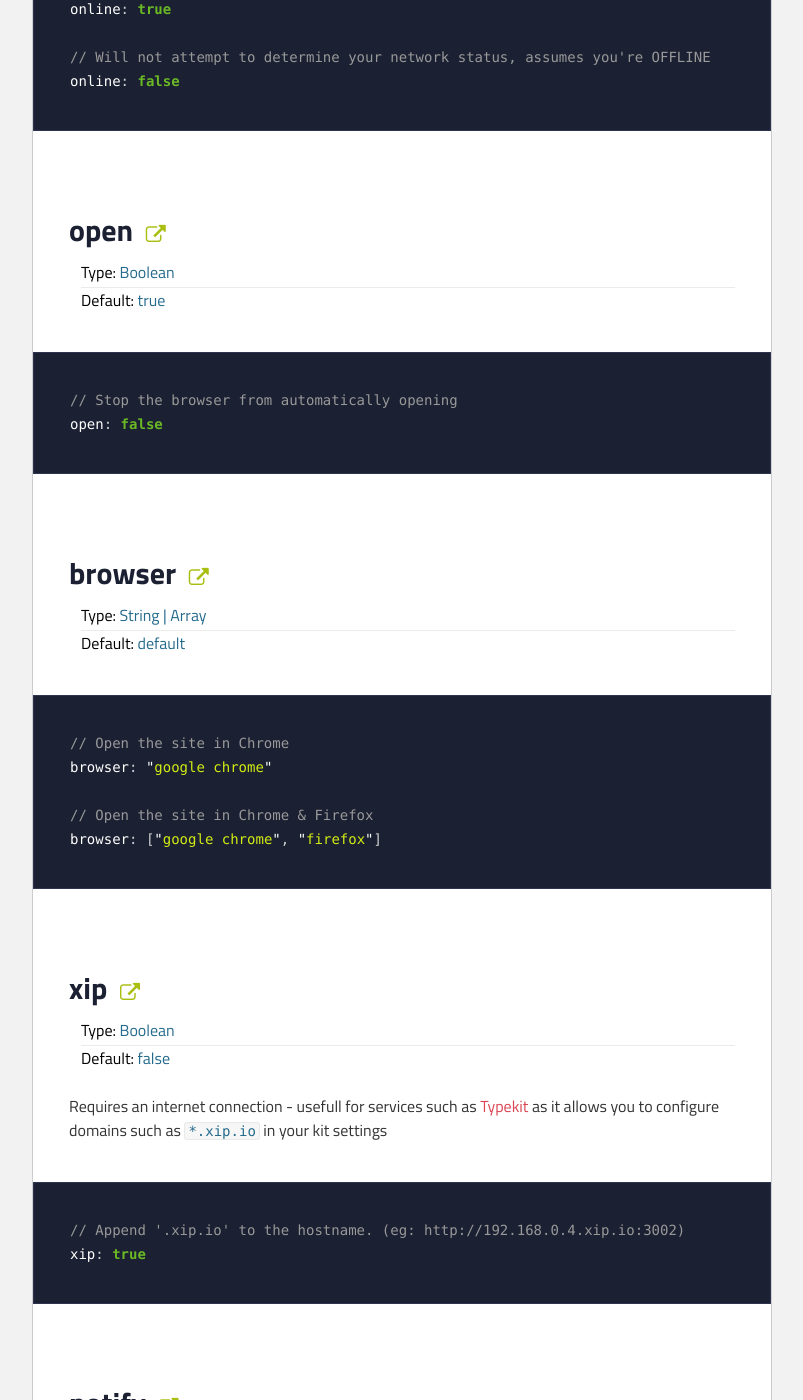
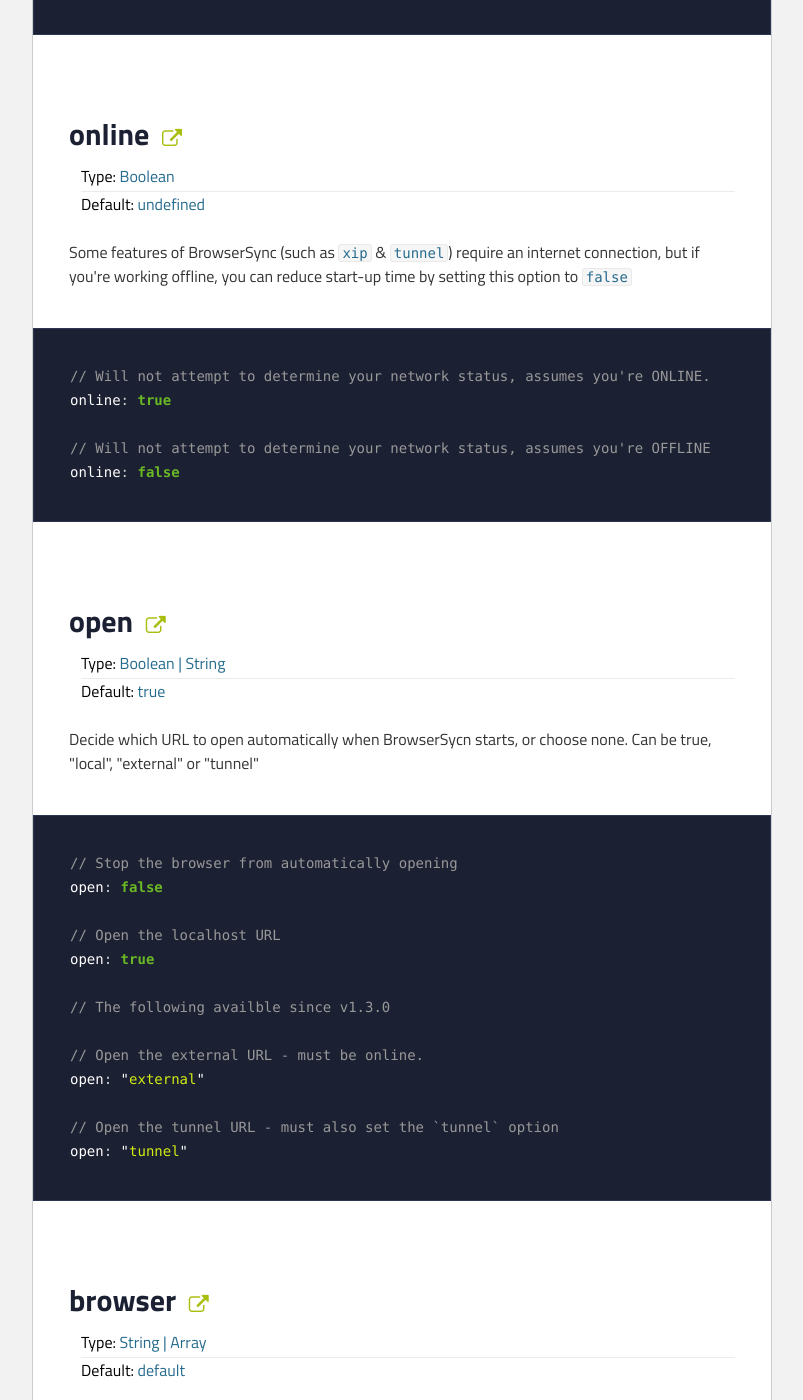
Before and after one commit to susoko/browser-sync-website, a Jekyll site: the page built from docs/options.md, in a window 1280 px wide and 1400 px high, scrolled down 5796 px. Shown: the whole window, without its empty margins (238-1041 px from the left). Built offline with Jekyll 4.4.1, drawn with Linux system fonts in a browser that asks for light colours; some of the changed text lies outside the part shown.

```diff
--- /dev/null
+++ b/_includes/snippets/options/https.js
@@ -0,0 +1,2 @@
+// Enable HTTPS for static file server
+https: true
--- a/docs/options.md
+++ b/docs/options.md
@@ -144,6 +144,22 @@ proxy: "localhost/site1"
 // Use a specific port (instead of the one auto-detected by BrowserSync)
 port: 8080
 {% endhighlight %}
+<h3 id="option-https">https <a href="#option-https" class="page-anchor"><i class="icon icon-external-link"></i></a></h3>
+<ul class="param-list">
+    <li class="type">Type: <span class="color-teal">Boolean</span>
+
+    </li>
+    <li class="default">Default: <span class="color-teal">undefined</span></li>
+
+</ul>
+
+<p>For use with the server ONLY, enable https</p>
+
+
+{% highlight javascript %}
+// Enable HTTPS for static file server
+https: true
+{% endhighlight %}
 <h3 id="option-ghostMode">ghostMode <a href="#option-ghostMode" class="page-anchor"><i class="icon icon-external-link"></i></a></h3>
 <ul class="param-list">
     <li class="type">Type: <span class="color-teal">Object</span>
@@ -240,18 +256,31 @@ online: false
 {% endhighlight %}
 <h3 id="option-open">open <a href="#option-open" class="page-anchor"><i class="icon icon-external-link"></i></a></h3>
 <ul class="param-list">
-    <li class="type">Type: <span class="color-teal">Boolean</span>
+    <li class="type">Type: <span class="color-teal">Boolean | String</span>
 
     </li>
     <li class="default">Default: <span class="color-teal">true</span></li>
 
 </ul>
 
+<p>Decide which URL to open automatically when BrowserSycn starts, or choose none.
+Can be true, &quot;local&quot;, &quot;external&quot; or &quot;tunnel&quot;</p>
 
 
 {% highlight javascript %}
 // Stop the browser from automatically opening
 open: false
+
+// Open the localhost URL
+open: true
+
+// The following availble since v1.3.0
+
+// Open the external URL - must be online.
+open: "external"
+
+// Open the tunnel URL - must also set the `tunnel` option
+open: "tunnel"
 {% endhighlight %}
 <h3 id="option-browser">browser <a href="#option-browser" class="page-anchor"><i class="icon icon-external-link"></i></a></h3>
 <ul class="param-list">
--- a/gulpfile.js
+++ b/gulpfile.js
@@ -64,8 +64,7 @@ gulp.task("browser-sync", ["sass", "jekyll-build-dev"], function() {
         server: {
             baseDir: "_site"
         },
-        online: false,
-        open: false
+        open: "local"
     });
 });
 
```
Also changed, not shown: _includes/snippets/options/open.js (+11 -0 lines).
